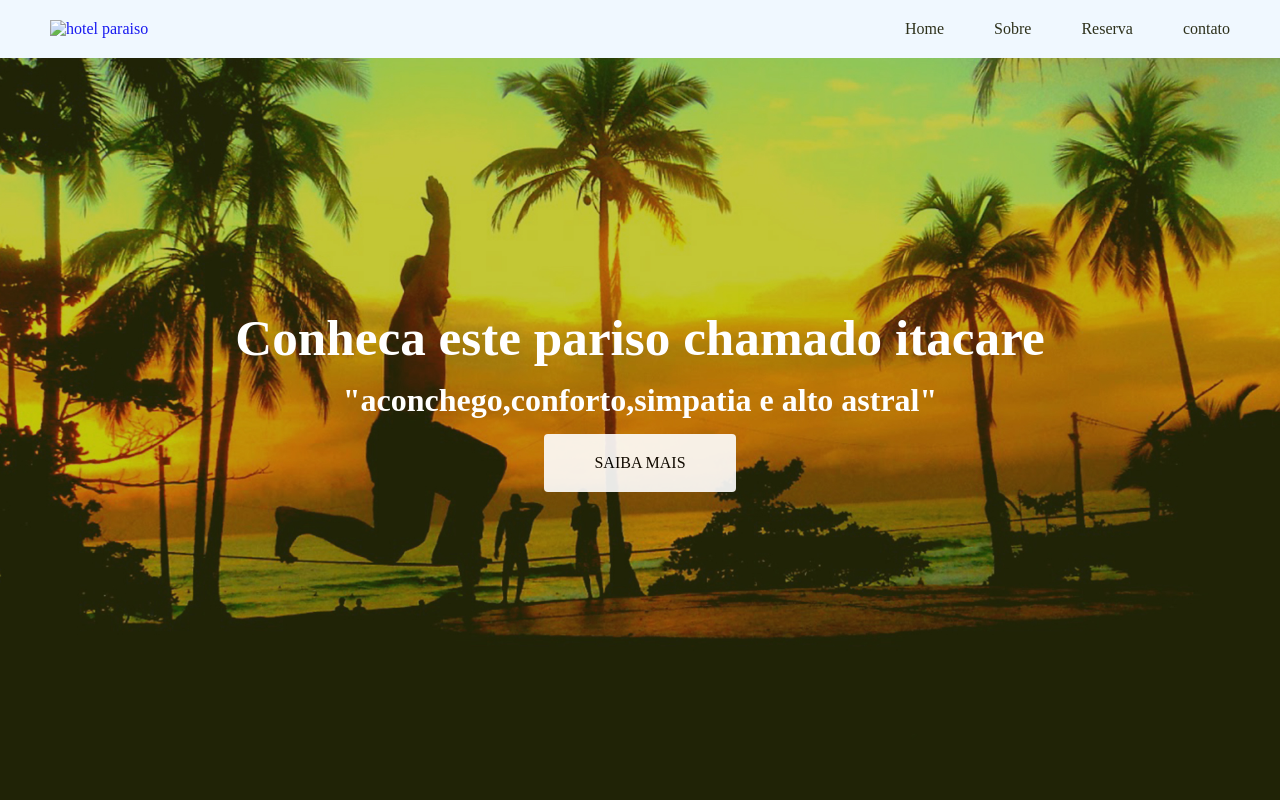
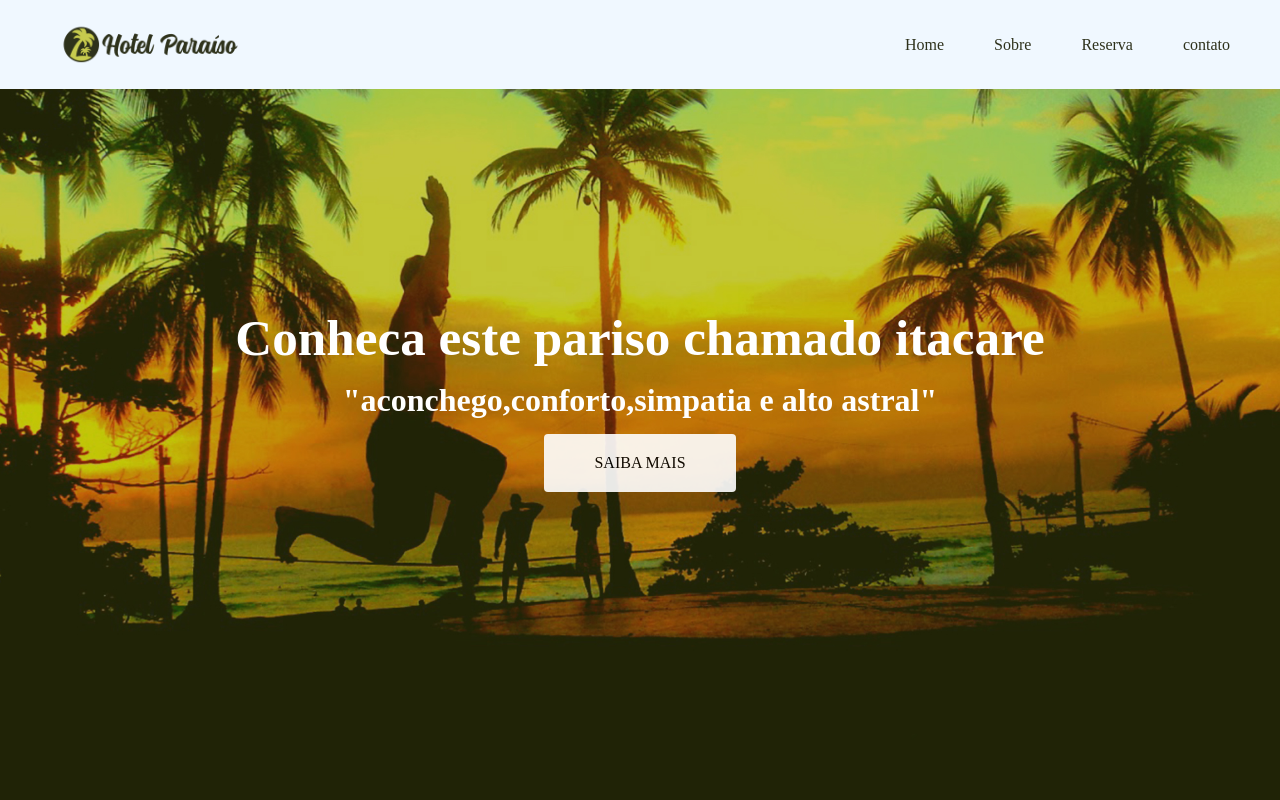
Before and after one commit to PauloTKD/Hotel-Paraiso, a plain HTML site: page index.html in a window 1280 px wide. Shown: the top 800 px of the page. Drawn offline with nearby package versions, Linux system fonts and the light colour scheme.

Commit message:
Update index.html

```diff
--- a/index.html
+++ b/index.html
@@ -8,7 +8,7 @@
 </head>
 <body>
     <header>
-        <a href="#"><img src=">"logo.png" alt="hotel paraiso"></a>
+        <a href="#"><img src="logo.png" alt="hotel paraiso"></a>
         <nav>
             <li><a href="">Home</a></li>
             <li><a href="">Sobre</a></li>
```
